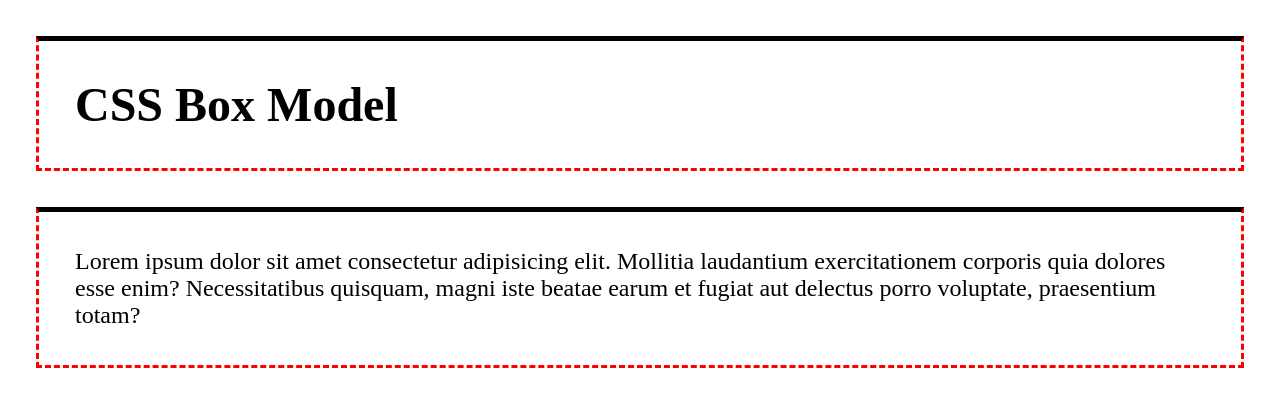
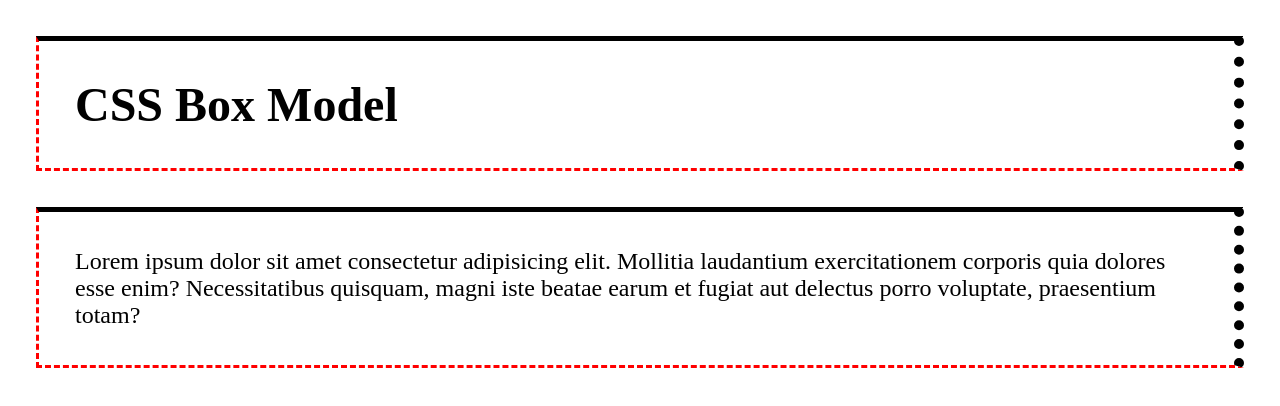
Before and after one commit to delaworla/CSS, a plain HTML site: page lesson05_boxModel/index.html in a window 1280 px wide. Drawn offline with Linux system fonts and the light colour scheme.

Commit message:
right border

```diff
--- a/lesson05_boxModel/css/style.css
+++ b/lesson05_boxModel/css/style.css
@@ -7,6 +7,7 @@
 .container {
   border: dashed red;
   border-top: 5px solid;
+  border-right: 10px dotted;
   font-size: 1.5rem;
   margin: 1.5em;
   /* margin-top: 1.5em;
```
